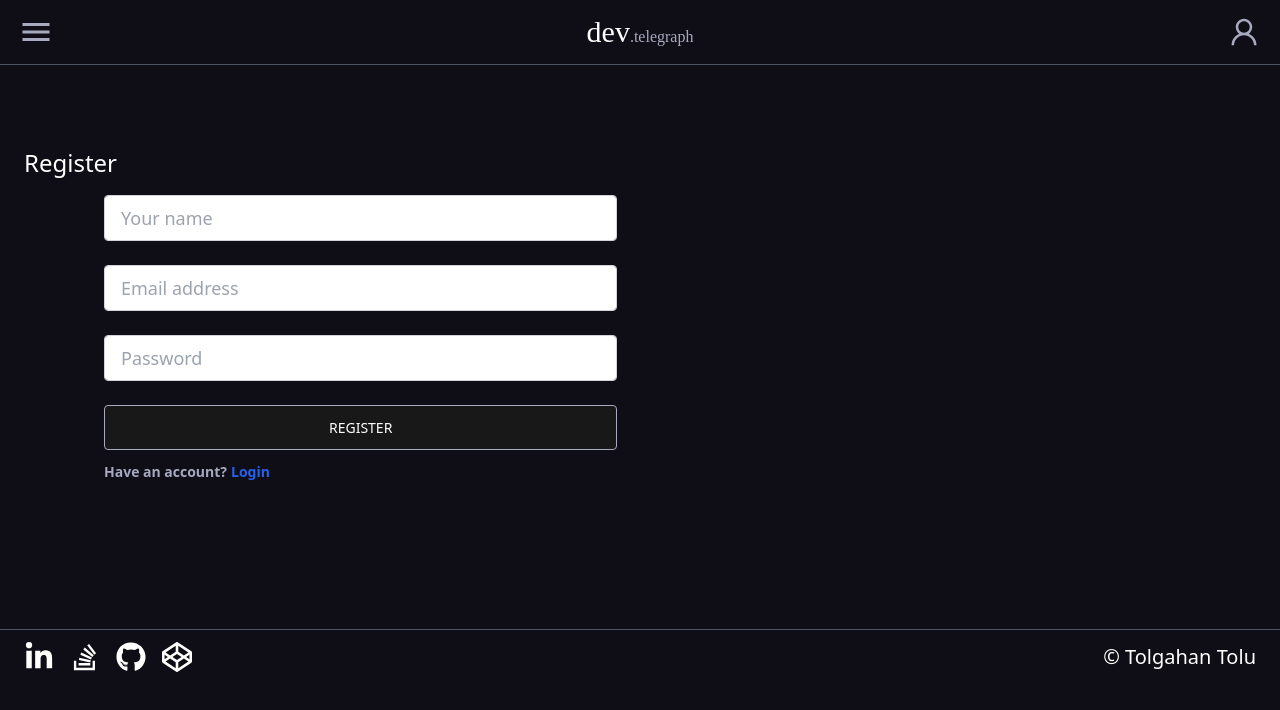
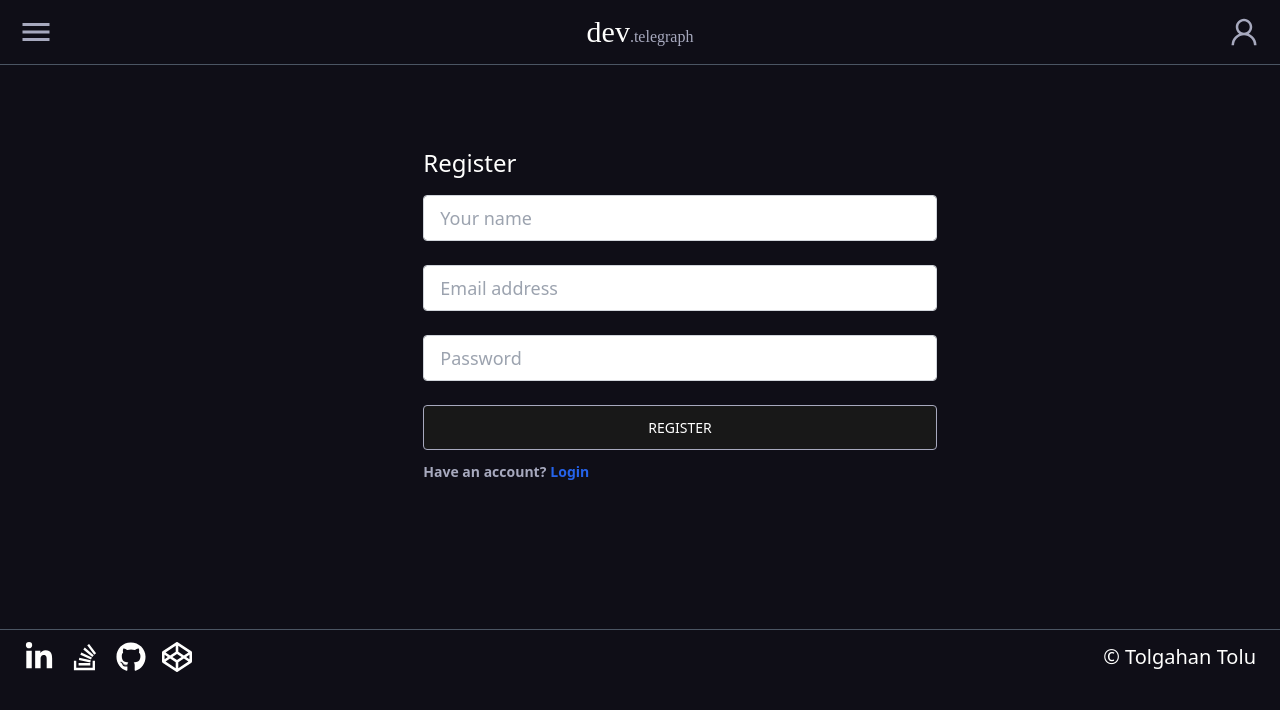
Before and after one commit to tolgahantolu/nextjs-dev-telegraph, a Next.js app: page /register in a window 1280 px wide. Shown: the top 710 px of the page. Built offline with nearby package versions, Linux system fonts and the light colour scheme; no server answers; a web font is replaced by a local one.

Commit message:
ui: register responsive design

```diff
--- a/pages/register/index.tsx
+++ b/pages/register/index.tsx
@@ -1,6 +1,7 @@
 import React, { FormEvent, useRef } from "react";
 import { NextPage } from "next";
 import Link from "next/link";
+import Head from "next/head";
 
 const Register: NextPage = () => {
   const emailInputRef = useRef<HTMLInputElement>(null);
@@ -12,8 +13,15 @@ const Register: NextPage = () => {
   };
 
   return (
-    <div className="py-[147px] px-6">
-      <h1 className="text-2xl font-light text-headline-color">Register</h1>
+    <>
+      <Head>
+        <title>Register</title>
+      </Head>
+
+      <div className="py-[147px] px-6 md:grid md:place-items-center">
+        <h1 className="text-2xl font-light text-headline-color xl:ml-20 xl:w-5/12 lg:w-5/12 md:w-8/12">
+          Register
+        </h1>
         <div className="mt-4 xl:ml-20 xl:w-5/12 lg:w-5/12 md:w-8/12">
           <form onSubmit={handlerFormSubmit}>
             <div className="mb-6">
@@ -43,7 +51,7 @@ const Register: NextPage = () => {
               />
             </div>
 
-          <div className="text-center lg:text-left">
+            <div className="text-left">
               <button
                 type="submit"
                 className="block w-full px-7 py-3 bg-light-black border border-main-color text-white font-medium text-sm leading-snug uppercase rounded focus:outline-none focus:ring-0 transition-all ease-in-out"
@@ -62,6 +70,7 @@ const Register: NextPage = () => {
           </form>
         </div>
       </div>
+    </>
   );
 };
 
```
Lines whose indentation alone changed are shown as unchanged.
